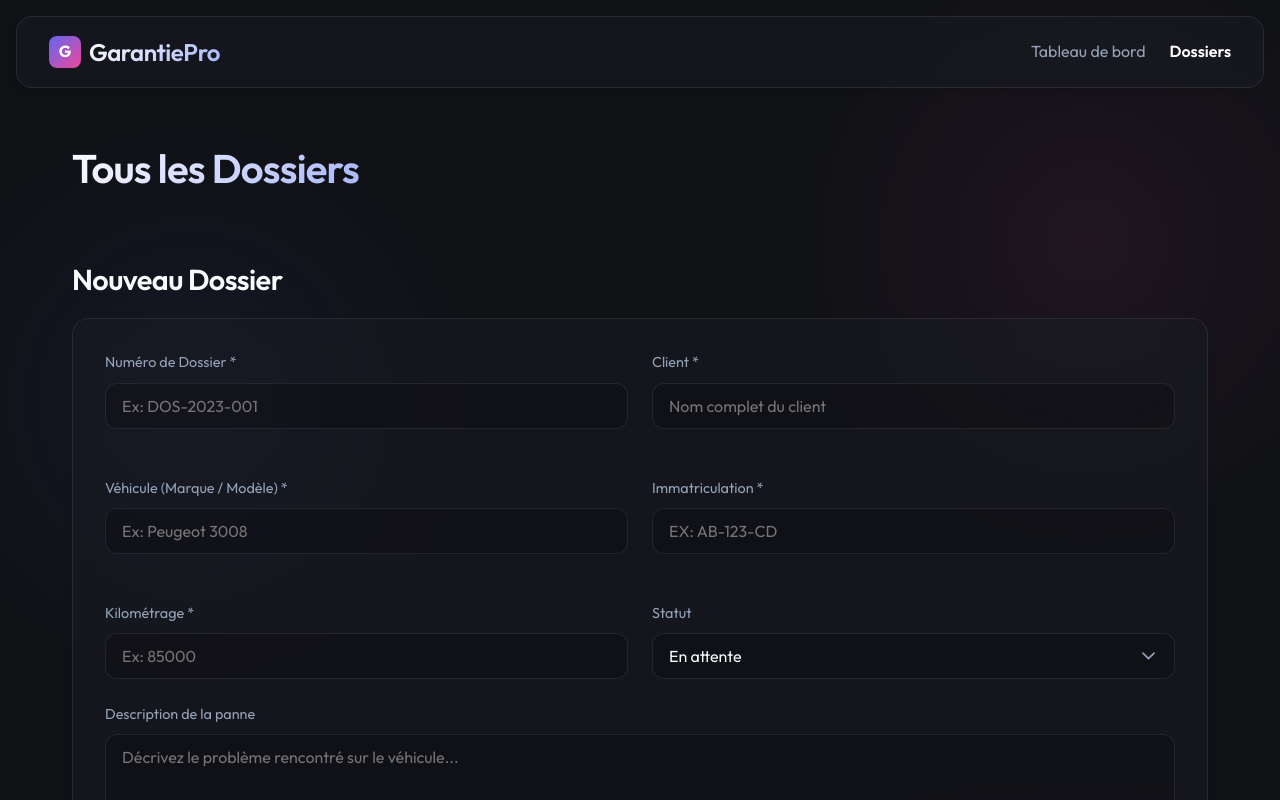
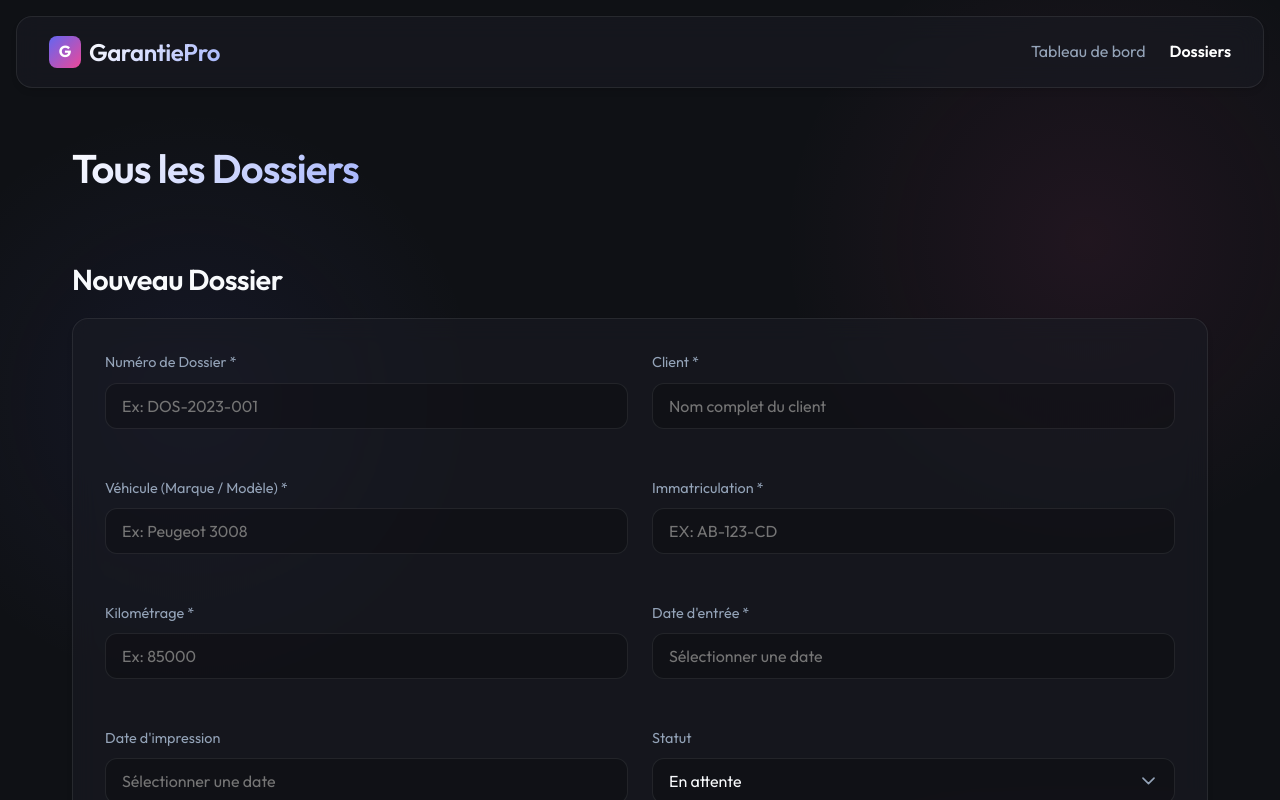
Before and after one commit to Fabienholert/test, a React (Create React App) app in the folder client/: page /dossiers in a window 1280 px wide. Both pictures are taken after a click on the button "+ Nouveau Dossier". Shown: the top 800 px of the page. Built offline with nearby package versions, Linux system fonts and the light colour scheme; no server answers; the HTML template or start-up script is replaced by a standard one.

Commit message:
feat: integrate react-datepicker with custom validation logic and French locale support for dossier dates

```diff
--- a/client/package.json
+++ b/client/package.json
@@ -9,7 +9,9 @@
     "@testing-library/react": "^16.3.2",
     "@testing-library/user-event": "^13.5.0",
     "axios": "^1.15.0",
+    "date-fns": "^4.1.0",
     "react": "^19.2.5",
+    "react-datepicker": "^9.1.0",
     "react-dom": "^19.2.5",
     "react-router-dom": "^7.14.1",
     "react-scripts": "5.0.1",
--- a/client/src/components/DossierForm.js
+++ b/client/src/components/DossierForm.js
@@ -1,4 +1,11 @@
 import React, { useState, useEffect } from 'react';
+import DatePicker from 'react-datepicker';
+import { registerLocale } from "react-datepicker";
+import { fr } from 'date-fns/locale/fr';
+import "react-datepicker/dist/react-datepicker.css";
+
+// Enregistrer la locale française
+registerLocale('fr', fr);
 
 function DossierForm({ initialData = {}, onSubmit, onCancel, isLoading }) {
   const [formData, setFormData] = useState({
@@ -7,9 +14,11 @@ function DossierForm({ initialData = {}, onSubmit, onCancel, isLoading }) {
     vehicule: '',
     immatriculation: '',
     kilometrage: '',
+    dateEntree: null,
+    dateImpression: null,
     descriptionPanne: '',
     prixReparation: '',
-    dateFinGarantie: '',
+    dateFinGarantie: null,
     statut: 'En attente'
   });
 
@@ -21,9 +30,11 @@ function DossierForm({ initialData = {}, onSubmit, onCancel, isLoading }) {
         vehicule: initialData.vehicule || '',
         immatriculation: initialData.immatriculation || '',
         kilometrage: initialData.kilometrage || '',
+        dateEntree: initialData.dateEntree ? new Date(initialData.dateEntree) : null,
+        dateImpression: initialData.dateImpression ? new Date(initialData.dateImpression) : null,
         descriptionPanne: initialData.descriptionPanne || '',
         prixReparation: initialData.prixReparation || '',
-        dateFinGarantie: initialData.dateFinGarantie ? new Date(initialData.dateFinGarantie).toISOString().split('T')[0] : '',
+        dateFinGarantie: initialData.dateFinGarantie ? new Date(initialData.dateFinGarantie) : null,
         statut: initialData.statut || 'En attente'
       });
     }
@@ -34,13 +45,81 @@ function DossierForm({ initialData = {}, onSubmit, onCancel, isLoading }) {
     setFormData(prev => ({ ...prev, [name]: value }));
   };
 
+  const handleDateChange = (name, date) => {
+    setFormData(prev => ({ ...prev, [name]: date }));
+  };
+
   const handleSubmit = (e) => {
     e.preventDefault();
+
+    const today = new Date();
+    today.setHours(23, 59, 59, 999); // Fin de la journée pour la comparaison
+
+    if (formData.dateEntree) {
+      const entryDate = new Date(formData.dateEntree);
+
+      const diffTime = today.getTime() - entryDate.getTime();
+      const diffDays = diffTime / (1000 * 3600 * 24);
+
+      if (diffDays > 24) {
+        alert("Erreur : la date d'entrée est supérieure de 24 jours à la date du jour. Veuillez obligatoirement refaire le dossier.");
+        return;
+      }
+    }
+
+    if (formData.dateImpression) {
+      const printDate = new Date(formData.dateImpression);
+
+      // La date d'impression ne peut pas être dans le futur
+      if (printDate > today) {
+        alert("Erreur : la date d'impression ne peut pas être une date future (après la date du jour).");
+        return;
+      }
+
+      // La date d'impression ne peut pas être avant la date d'entrée
+      if (formData.dateEntree) {
+        const entryDate = new Date(formData.dateEntree);
+        // On compare les dates pures (sans les heures)
+        entryDate.setHours(0, 0, 0, 0);
+        printDate.setHours(0, 0, 0, 0);
+
+        if (printDate < entryDate) {
+          alert("Erreur : la date d'impression ne peut pas être antérieure à la date d'entrée.");
+          return;
+        }
+      }
+    }
+
+    // Format dates before submit if needed, or pass as Date objects
+    // Axios will stringify Date objects to ISO string
     onSubmit(formData);
   };
 
   return (
     <form onSubmit={handleSubmit} className="glass-panel" style={{ padding: '2rem' }}>
+      {/* Custom Styles for DatePicker to match the theme */}
+      <style>
+        {`
+          .react-datepicker-wrapper { width: 100%; }
+          .react-datepicker__input-container input {
+            width: 100%;
+            padding: 0.75rem 1rem;
+            background: rgba(0, 0, 0, 0.2);
+            border: 1px solid var(--border-color);
+            border-radius: var(--radius-md);
+            color: var(--text-main);
+            font-family: inherit;
+            font-size: 1rem;
+            transition: border-color 0.2s ease, box-shadow 0.2s ease;
+          }
+          .react-datepicker__input-container input:focus {
+            outline: none;
+            border-color: var(--primary);
+            box-shadow: 0 0 0 3px rgba(99, 102, 241, 0.2);
+          }
+        `}
+      </style>
+
       <div className="grid grid-cols-2">
         <div className="form-group">
           <label className="form-label">Numéro de Dossier *</label>
@@ -52,7 +131,7 @@ function DossierForm({ initialData = {}, onSubmit, onCancel, isLoading }) {
             onChange={handleChange}
             placeholder="Ex: DOS-2023-001"
             required
-            disabled={!!initialData._id} // Disable if editing
+            disabled={!!initialData._id}
           />
         </div>
 
@@ -110,6 +189,29 @@ function DossierForm({ initialData = {}, onSubmit, onCancel, isLoading }) {
         </div>
 
         <div className="form-group">
+          <label className="form-label">Date d'entrée *</label>
+          <DatePicker
+            selected={formData.dateEntree}
+            onChange={(date) => handleDateChange('dateEntree', date)}
+            dateFormat="dd/MM/yyyy"
+            locale="fr"
+            placeholderText="Sélectionner une date"
+            required
+          />
+        </div>
+
+        <div className="form-group">
+          <label className="form-label">Date d'impression</label>
+          <DatePicker
+            selected={formData.dateImpression}
+            onChange={(date) => handleDateChange('dateImpression', date)}
+            dateFormat="dd/MM/yyyy"
+            locale="fr"
+            placeholderText="Sélectionner une date"
+          />
+        </div>
+
+        <div className="form-group">
           <label className="form-label">Statut</label>
           <select
             name="statut"
@@ -154,12 +256,12 @@ function DossierForm({ initialData = {}, onSubmit, onCancel, isLoading }) {
 
         <div className="form-group">
           <label className="form-label">Date limite de garantie</label>
-          <input
-            type="date"
-            name="dateFinGarantie"
-            className="form-control"
-            value={formData.dateFinGarantie}
-            onChange={handleChange}
+          <DatePicker
+            selected={formData.dateFinGarantie}
+            onChange={(date) => handleDateChange('dateFinGarantie', date)}
+            dateFormat="dd/MM/yyyy"
+            locale="fr"
+            placeholderText="Sélectionner une date"
           />
         </div>
       </div>
--- a/client/src/pages/DossierDetails.js
+++ b/client/src/pages/DossierDetails.js
@@ -103,12 +103,20 @@ function DossierDetails() {
               <h3 style={{ margin: 0, color: 'white' }}>{dossier.kilometrage} km</h3>
             </div>
             <div style={{ marginBottom: '1.5rem' }}>
+              <p className="form-label">Date d'entrée</p>
+              <h3 style={{ margin: 0, color: 'white' }}>{dossier.dateEntree ? new Date(dossier.dateEntree).toLocaleDateString('fr-FR') : 'Non renseignée'}</h3>
+            </div>
+            <div style={{ marginBottom: '1.5rem' }}>
+              <p className="form-label">Date du jour (Création)</p>
+              <h3 style={{ margin: 0, color: 'white' }}>{new Date(dossier.dateCreation).toLocaleDateString('fr-FR')}</h3>
+            </div>
+            <div style={{ marginBottom: '1.5rem' }}>
+              <p className="form-label">Date d'impression</p>
+              <h3 style={{ margin: 0, color: 'white' }}>{dossier.dateImpression ? new Date(dossier.dateImpression).toLocaleDateString('fr-FR') : 'Non imprimé'}</h3>
+            </div>
+            <div style={{ marginBottom: '1.5rem' }}>
               <p className="form-label">Statut</p>
               <h3 style={{ margin: 0, color: 'white' }}>{dossier.statut}</h3>
-            </div>
-            <div style={{ marginBottom: '1.5rem' }}>
-              <p className="form-label">Date de création</p>
-              <h3 style={{ margin: 0, color: 'white' }}>{new Date(dossier.dateCreation).toLocaleDateString('fr-FR')}</h3>
             </div>
 
             {dossier.prixReparation && (
```
Also changed, not shown: 1 other file (tests, documents, lock files or other folders).
